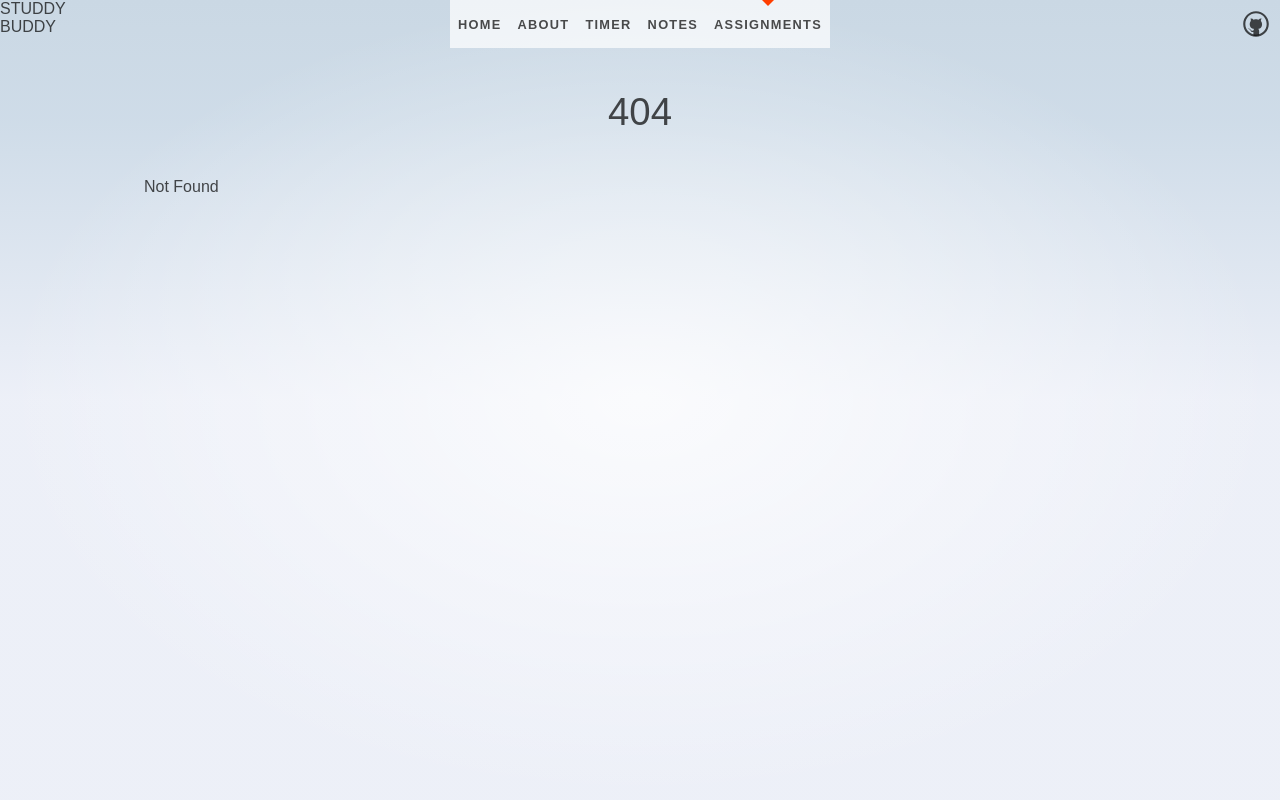
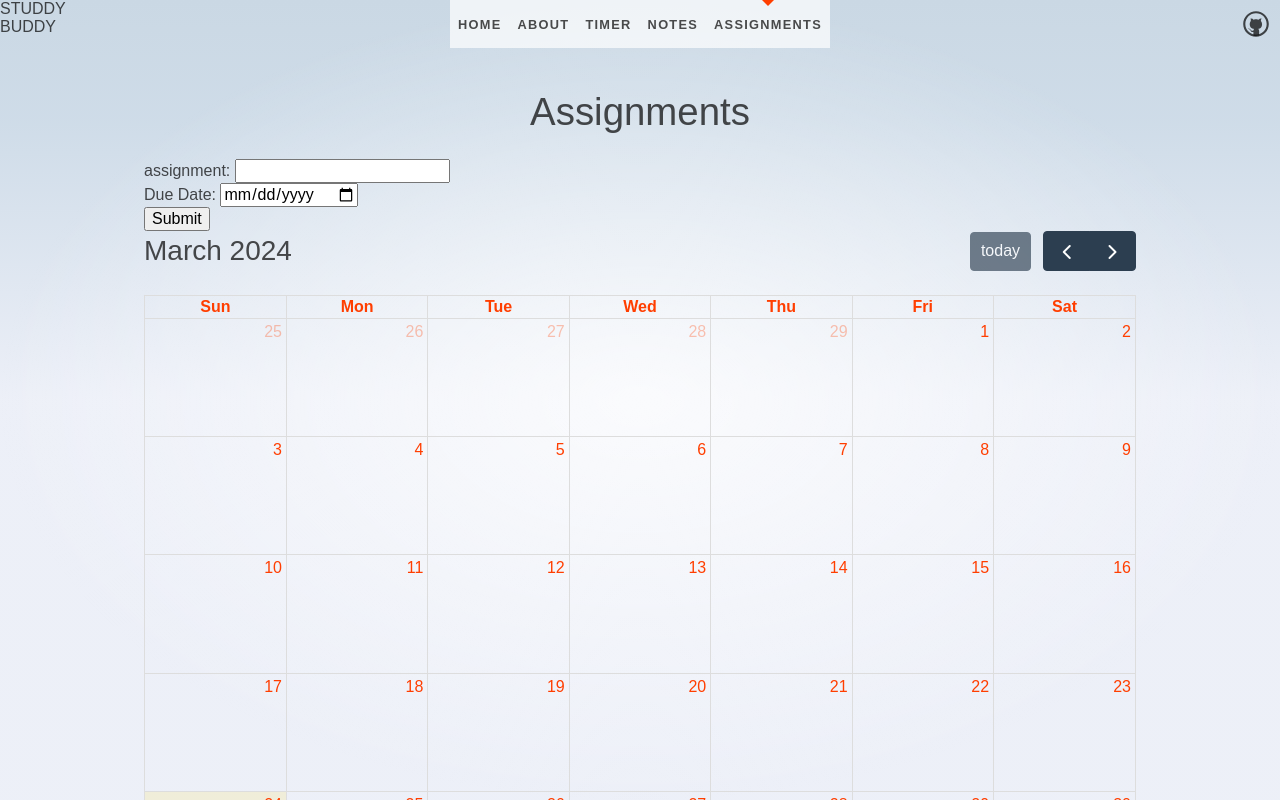
Before and after one commit to abguymon/study-app, a SvelteKit app: page /assignments in a window 1280 px wide. Before the commit this address had no page. Shown: the top 800 px of the page. Built offline with nearby package versions, Linux system fonts and the light colour scheme.

Commit message:
adding gitignore

```diff
--- /dev/null
+++ b/src/calendar.svelte
@@ -0,0 +1,26 @@
+<!-- Calendar.svelte -->
+<script>
+    import { onMount } from 'svelte';
+    import { Calendar } from '@fullcalendar/core';
+    import dayGridPlugin from '@fullcalendar/daygrid';
+
+    export let assignments = [];
+
+    onMount(() => {
+      const calendarEl = document.getElementById('calendar');
+
+      const calendar = new Calendar(calendarEl, {
+        plugins: [dayGridPlugin],
+        initialView: 'dayGridMonth',
+        events: assignments.map(({ name, dueDate }) => ({
+          title: name,
+          start: dueDate,
+          allDay: true
+        }))
+      });
+
+      calendar.render();
+    });
+  </script>
+
+  <div id="calendar"></div>
--- /dev/null
+++ b/src/routes/assignments/+page.svelte
@@ -0,0 +1,35 @@
+<script>
+    import Calendar from "../../calendar.svelte";
+
+
+    const assignments = [
+      { name: 'Assignment 1', dueDate: new Date(2024, 3, 10) }, // April 10, 2024
+      { name: 'Assignment 2', dueDate: new Date(2024, 3, 15) }, // April 15, 2024
+      { name: 'Assignment 3', dueDate: new Date(2024, 3, 20) }  // April 20, 2024
+      // Add more assignments as needed
+    ];
+    let name=""
+    let dueDate=""
+    function handleSubmit(){
+        console.log("submit")
+    }
+
+</script>
+<svelte:head>
+    <title>Assignments</title>
+</svelte:head>
+<h1>Assignments</h1>
+<form on:submit|preventDefault={handleSubmit}>
+    <label>
+        assignment:
+        <input type="text" bind:value={name} />
+    </label>
+    <br>
+    <label>
+        Due Date:
+        <input type="date" bind:value={dueDate} />
+      </label>
+    <br>
+    <button type="submit">Submit</button>
+</form>
+<Calendar {assignments}></Calendar>
```
Also changed, not shown: src/routes/notes/+page.svelte (added, +40 -0 lines), 1 other file (tests, documents, lock files or other folders).
